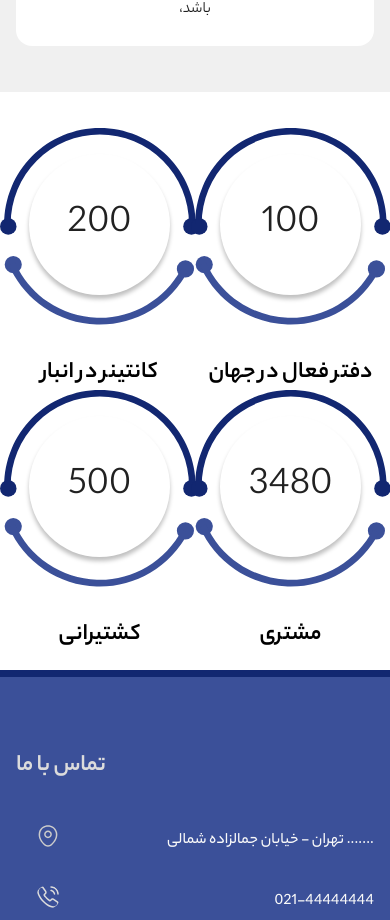
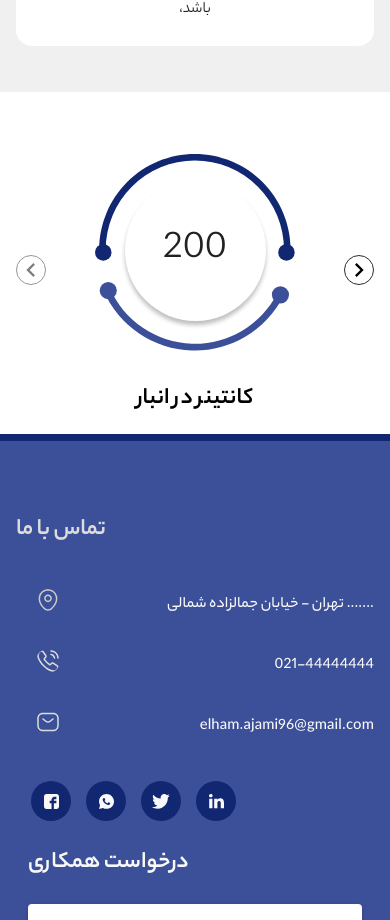
Before and after one commit to maedekaboli/adak, a Vue app: page / in a window 390 px wide. Shown: the part 3032-3952 px from the top of the page. Built offline with nearby package versions, Linux system fonts and the light colour scheme.

Commit message:
about circles responsive is done

```diff
--- a/src/views/home/Circles.vue
+++ b/src/views/home/Circles.vue
@@ -1,5 +1,7 @@
 <script setup>
 import { ref } from 'vue'
+import { Carousel, Slide, Navigation } from 'vue3-carousel'
+import 'vue3-carousel/dist/carousel.css'
 
 const items = ref([
     { title: 'کانتینر در انبار ', amount: 200 },
@@ -7,13 +9,31 @@ const items = ref([
     { title: 'کشتیرانی', amount: 500 },
     { title: 'مشتری', amount: 3480 }
 ])
+const breakpoints = ref({
+    0: {
+        itemsToShow: 1,
+    },
+    500: {
+        itemsToShow: 2,
+    },
+    960: {
+        itemsToShow: 3,
+    },
+    1280: {
+        itemsToShow: 4,
+    },
+})
+const settings = ref({
+    itemsToShow: 1,
+})
 </script>
 
 <template>
     <div class="Circles">
         <v-container>
-            <v-row>
-                <v-col cols="md-3" v-for="(item, i) in items" :key="i">
+            <Carousel v-bind="settings" :breakpoints="breakpoints">
+                <Slide v-for="(item, i) in items" :key="i">
+                    <div class="carousel__item">
                         <div class="d-flex justify-center circle-and-line">
                             <v-img class="top-blue-line" src="/blue-line.svg"></v-img>
                             <v-sheet class="d-flex align-center justify-center" height="141" width="141">{{ item.amount
@@ -21,16 +41,34 @@ const items = ref([
                             <v-img class="bottom-blue-line" src="/light-blue-line.svg"></v-img>
                         </div>
                         <div class="Circles-title">{{ item.title }}</div>
-                </v-col>
-            </v-row>
+                    </div>
+                </Slide>
+                <template #addons>
+                    <Navigation class="d-lg-none d-block" />
+                </template>
+            </Carousel>
         </v-container>
     </div>
 </template>
 
 
-<style scoped lang="scss">
+<style lang="scss">
 .Circles {
     padding-top: 46px;
+
+    .carousel__icon {
+        border: 1.5px solid #292D32;
+        border-radius: 50%;
+        margin: 0 -10px;
+    }
+
+    .carousel__prev,
+    .carousel__next {
+        top: 44%;
+    }
+
+    .carousel__slide {
+        padding-top: 26px;
 
         .circle-and-line {
             position: relative;
@@ -65,6 +103,7 @@ const items = ref([
             line-height: 37px;
             text-align: center;
             color: #000000;
+            letter-spacing: normal !important;
         }
     }
-</style>
+}</style>
```
Lines whose indentation alone changed are shown as unchanged.
